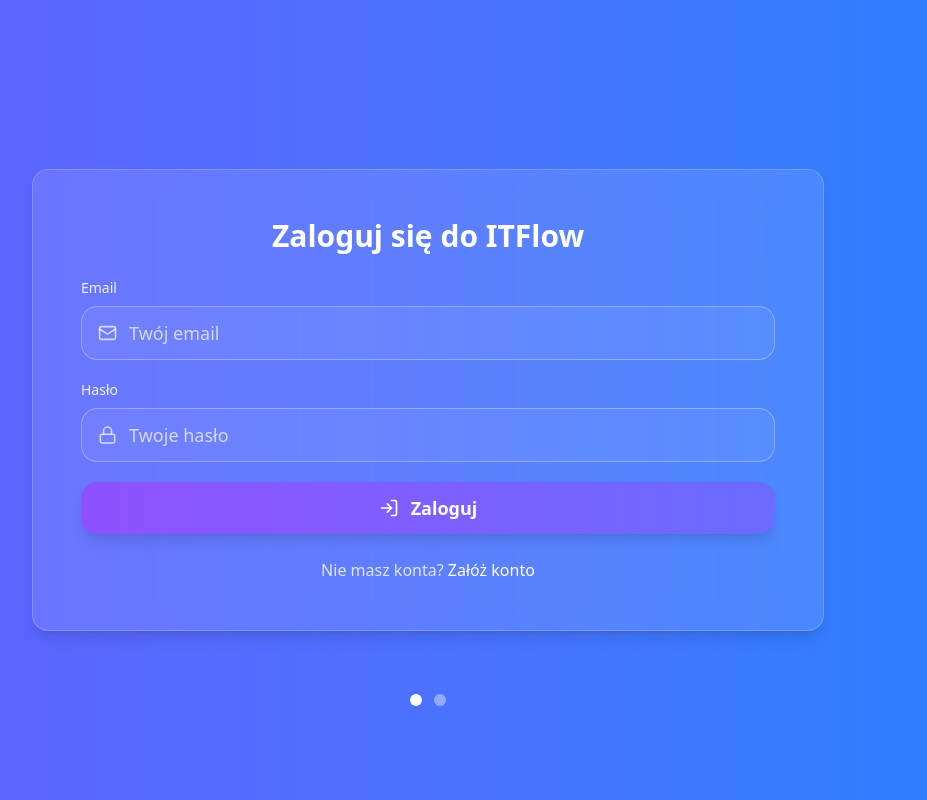
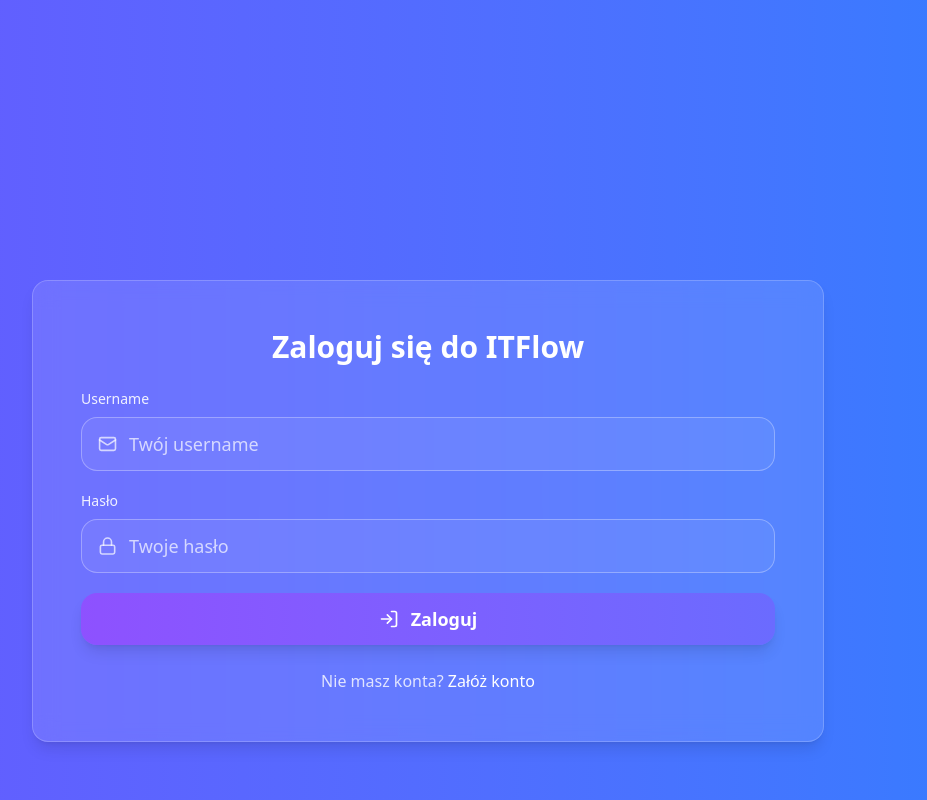
Before and after one commit to 01-VladProg-10/ITFlow, a React (Vite) app: page /login in a window 1280 px wide. Shown: the top 800 px of the page, without its empty margins (212-1139 px from the left). Built offline with nearby package versions, Linux system fonts and the light colour scheme.

Commit message:
Fix login-register form

```diff
--- a/src/login.tsx
+++ b/src/login.tsx
@@ -10,21 +10,34 @@ const initialMode = search.get("mode") === "register" ? "register" : "login";
 const [mode, setMode] = useState<"login" | "register">(initialMode);
 
 
-  const [loginEmail, setLoginEmail] = useState("");
+  const [loginUsername, setLoginUsername] = useState("");
   const [loginPassword, setLoginPassword] = useState("");
 
-  const [regName, setRegName] = useState("");
+  const [regUsername, setRegUsername] = useState("");
+  const [regFirstName, setRegFirstName] = useState("");
+  const [regLastName, setRegLastName] = useState("");
   const [regEmail, setRegEmail] = useState("");
   const [regPassword, setRegPassword] = useState("");
+  const [regPasswordVerify, setRegPasswordVerify] = useState("");
 
   const handleLoginSubmit = (e: React.FormEvent) => {
     e.preventDefault();
-    console.log("Login:", { email: loginEmail, password: loginPassword });
+    console.log("Login:", { email: loginUsername, password: loginPassword });
   };
 
   const handleRegisterSubmit = (e: React.FormEvent) => {
     e.preventDefault();
-    console.log("Register:", { name: regName, email: regEmail, password: regPassword });
+    if (regPassword !== regPasswordVerify) {
+      alert("Hasła nie są takie same!");
+      return;
+    }
+    console.log("Register:", {
+      username: regUsername,
+      email: regEmail,
+      first_name: regFirstName,
+      last_name: regLastName,
+      password: regPassword,
+    });
   };
 
   return (
@@ -49,14 +62,14 @@ const [mode, setMode] = useState<"login" | "register">(initialMode);
 
                   <form onSubmit={handleLoginSubmit} className="space-y-5">
                     <div>
-                      <label className="block text-sm font-medium text-white/90 mb-2">Email</label>
+                      <label className="block text-sm font-medium text-white/90 mb-2">Username</label>
                       <div className="flex items-center gap-3 border border-white/30 rounded-2xl px-4 py-3 bg-white/6 focus-within:ring-2 focus-within:ring-indigo-400">
                         <Mail className="h-5 w-5 text-white/70" />
                         <input
-                          type="email"
-                          value={loginEmail}
-                          onChange={(e) => setLoginEmail(e.target.value)}
-                          placeholder="Twój email"
+                          type="username"
+                          value={loginUsername}
+                          onChange={(e) => setLoginUsername(e.target.value)}
+                          placeholder="Twój username"
                           required
                           className="w-full bg-transparent outline-none text-white placeholder-white/70 text-lg"
                         />
@@ -113,50 +126,77 @@ const [mode, setMode] = useState<"login" | "register">(initialMode);
 
                   <form onSubmit={handleRegisterSubmit} className="space-y-5">
   <div>
-                      <label className="block text-sm font-medium text-white/90 mb-2">Imię</label>
-                      <div className="flex items-center gap-3 border border-white/30 rounded-2xl px-4 py-3 bg-white/6 focus-within:ring-2 focus-within:ring-indigo-400">
+    <label className="block text-sm font-medium text-white/90 mb-2">Username</label>
     <input
       type="text"
-                          value={regName}
-                          onChange={(e) => setRegName(e.target.value)}
+      value={regUsername}
+      onChange={(e) => setRegUsername(e.target.value)}
+      placeholder="Twój username"
+      required
+      className="w-full bg-transparent outline-none text-white placeholder-white/70 text-lg px-4 py-3 border border-white/30 rounded-2xl"
+    />
+  </div>
+
+  <div>
+    <label className="block text-sm font-medium text-white/90 mb-2">Imię</label>
+    <input
+      type="text"
+      value={regFirstName}
+      onChange={(e) => setRegFirstName(e.target.value)}
       placeholder="Twoje imię"
       required
-                          className="w-full bg-transparent outline-none text-white placeholder-white/70 text-lg"
+      className="w-full bg-transparent outline-none text-white placeholder-white/70 text-lg px-4 py-3 border border-white/30 rounded-2xl"
     />
   </div>
+
+  <div>
+    <label className="block text-sm font-medium text-white/90 mb-2">Nazwisko</label>
+    <input
+      type="text"
+      value={regLastName}
+      onChange={(e) => setRegLastName(e.target.value)}
+      placeholder="Twoje nazwisko"
+      required
+      className="w-full bg-transparent outline-none text-white placeholder-white/70 text-lg px-4 py-3 border border-white/30 rounded-2xl"
+    />
   </div>
 
   <div>
     <label className="block text-sm font-medium text-white/90 mb-2">Email</label>
-                      <div className="flex items-center gap-3 border border-white/30 rounded-2xl px-4 py-3 bg-white/6 focus-within:ring-2 focus-within:ring-indigo-400">
-                        <Mail className="h-5 w-5 text-white/70" />
     <input
       type="email"
       value={regEmail}
       onChange={(e) => setRegEmail(e.target.value)}
       placeholder="Twój email"
       required
-                          className="w-full bg-transparent outline-none text-white placeholder-white/70 text-lg"
+      className="w-full bg-transparent outline-none text-white placeholder-white/70 text-lg px-4 py-3 border border-white/30 rounded-2xl"
     />
-                      </div>
   </div>
 
   <div>
     <label className="block text-sm font-medium text-white/90 mb-2">Hasło</label>
-                      <div className="flex items-center gap-3 border border-white/30 rounded-2xl px-4 py-3 bg-white/6 focus-within:ring-2 focus-within:ring-indigo-400">
-                        <Lock className="h-5 w-5 text-white/70" />
     <input
       type="password"
       value={regPassword}
       onChange={(e) => setRegPassword(e.target.value)}
       placeholder="Twoje hasło"
       required
-                          className="w-full bg-transparent outline-none text-white placeholder-white/70 text-lg"
+      className="w-full bg-transparent outline-none text-white placeholder-white/70 text-lg px-4 py-3 border border-white/30 rounded-2xl"
     />
   </div>
+
+  <div>
+    <label className="block text-sm font-medium text-white/90 mb-2">Potwierdź hasło</label>
+    <input
+      type="password"
+      value={regPasswordVerify}
+      onChange={(e) => setRegPasswordVerify(e.target.value)}
+      placeholder="Powtórz hasło"
+      required
+      className="w-full bg-transparent outline-none text-white placeholder-white/70 text-lg px-4 py-3 border border-white/30 rounded-2xl"
+    />
   </div>
 
-                    {/* BUTTON — gradient shift A */}
   <button
     type="submit"
     className="w-full flex items-center justify-center gap-3
@@ -169,6 +209,7 @@ const [mode, setMode] = useState<"login" | "register">(initialMode);
     <UserPlus className="h-5 w-5" /> Zarejestruj
   </button>
 </form>
+
 
                   <div className="mt-6 text-center text-white/80 text-base">
                     Masz już konto?{" "}
```
Lines whose indentation alone changed are shown as unchanged.
